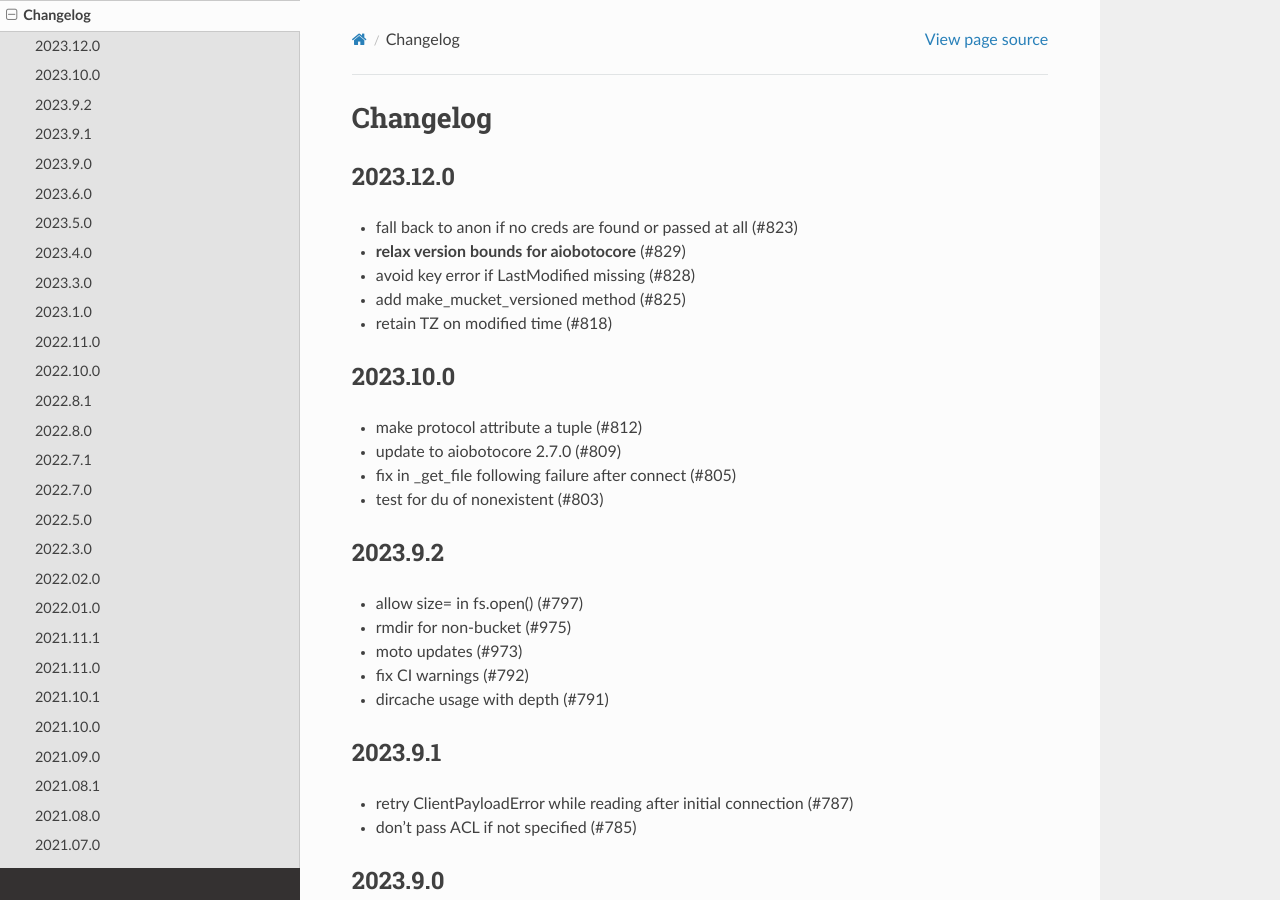
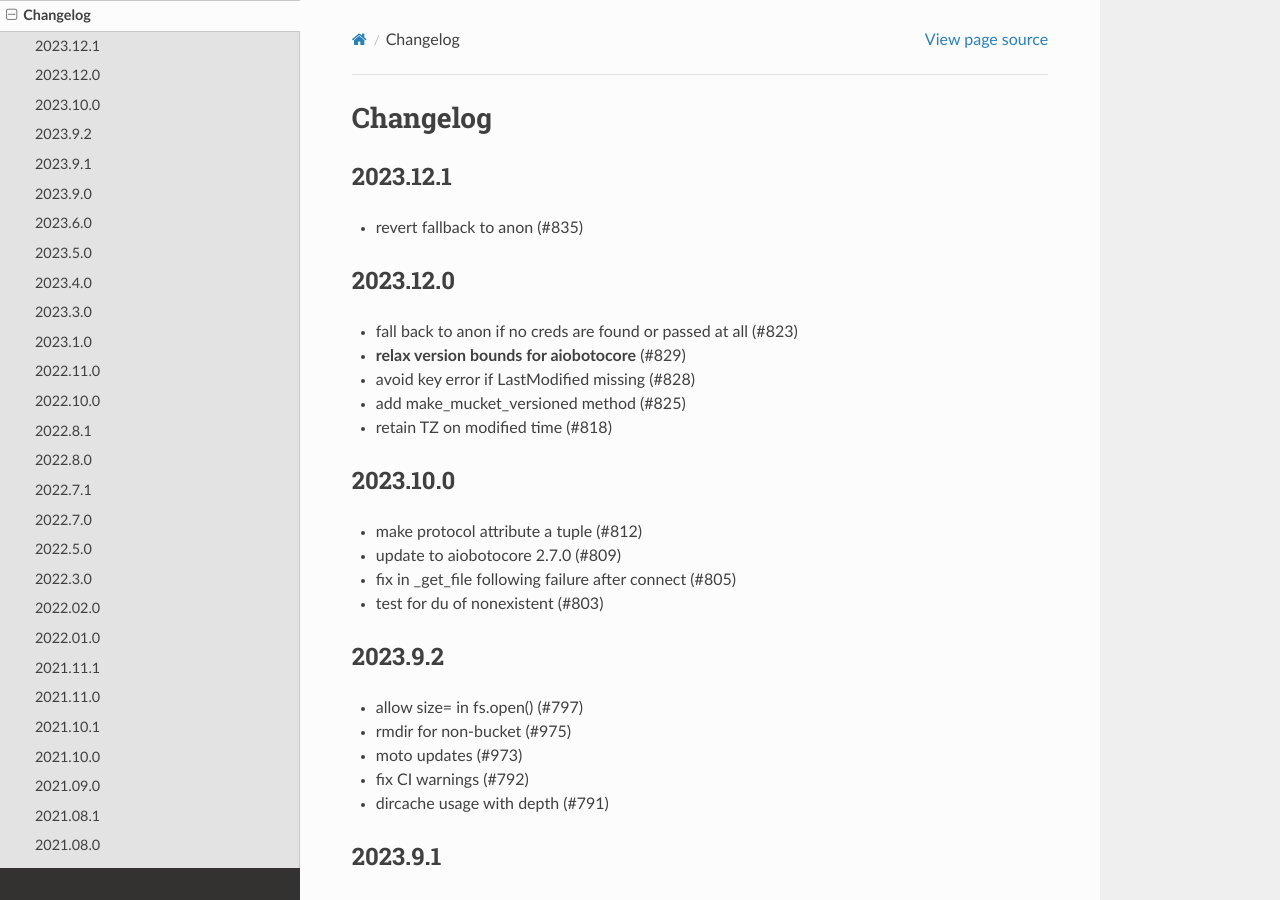
Before and after one commit to zarr-developers/s3fs, a Sphinx documentation site: the page built from docs/source/changelog.rst, in a window 1280 px wide and 900 px high. Built offline with Sphinx 7.4.7 and the Read the Docs theme 2.0.0, drawn with Linux system fonts in a browser that asks for light colours.

Commit message:
changelog (#836)

```diff
--- a/docs/source/changelog.rst
+++ b/docs/source/changelog.rst
@@ -1,5 +1,10 @@
 Changelog
 =========
+
+2023.12.1
+---------
+
+- revert fallback to anon (#835)
 
 2023.12.0
 ---------
--- a/requirements.txt
+++ b/requirements.txt
@@ -1,3 +1,3 @@
 aiobotocore>=2.5.4,<3.0.0
-fsspec==2023.12.0
+fsspec==2023.12.1
 aiohttp!=4.0.0a0, !=4.0.0a1
```
